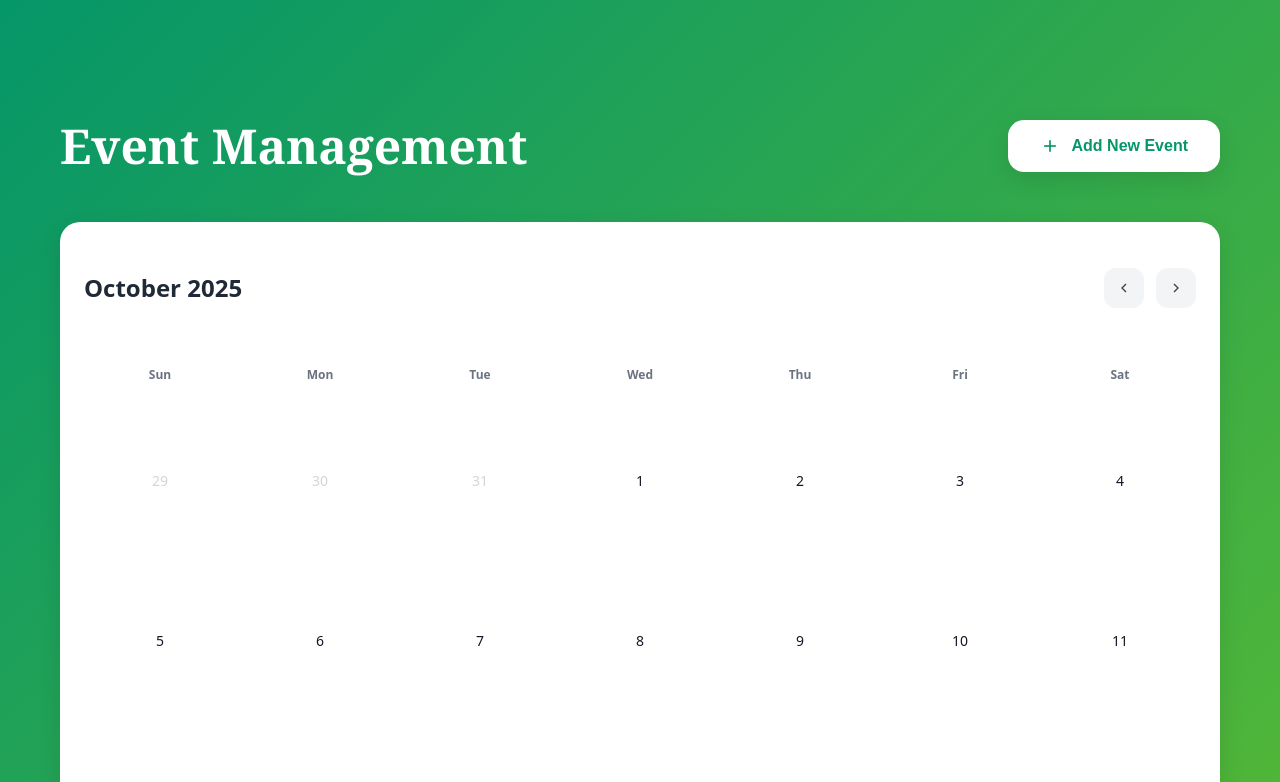
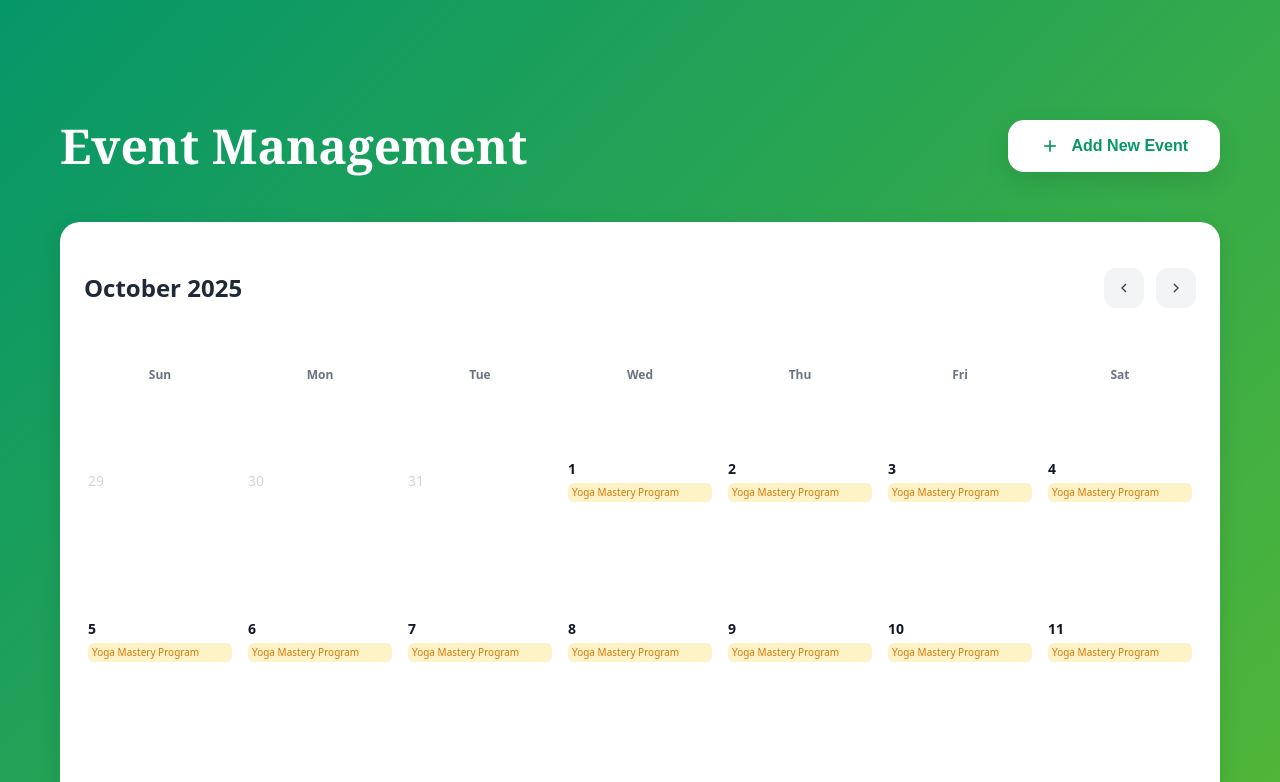
Before and after one commit to BuiMinhWin/Brightness_web_fe, a React (Vite) app: page /event-management in a window 1280 px wide. Shown: the top 782 px of the page. Built offline with nearby package versions, Linux system fonts and the light colour scheme.

Commit message:
Structure of gamification

```diff
--- a/src/components/layout/Navbar.css
+++ b/src/components/layout/Navbar.css
@@ -61,24 +61,26 @@
 .navbar-link {
   background: none;
   border: none;
-  color: white;
-  font-size: 20px;        /* chữ to hơn */
-  font-weight: 600;       /* chữ đậm hơn một chút */
+  color: black;             /* chữ đen mặc định */
+  font-size: 20px;
+  font-weight: 600;
   cursor: pointer;
-  padding: 12px 24px;     /* tăng khoảng cách để nút rộng ra */
-  border-radius: 24px;    /* bo tròn hợp với padding mới */
+  padding: 12px 24px;
+  border-radius: 24px;
   transition: all 0.3s ease;
   position: relative;
+  text-decoration: none;    /* bỏ gạch chân mặc định */
 }
 
 .navbar-link:hover {
-  background: rgba(255, 255, 255, 0.1);
+  color: #047857;           /* ví dụ: hover thành xanh đậm */
   transform: translateY(-1px);
 }
 
 .navbar-link.active {
-  background: rgba(255, 255, 255, 0.2);
-  font-weight: 600;
+  color: white;             /* chữ biến thành trắng */
+  text-decoration: underline; /* thêm gạch chân */
+  font-weight: 700;
 }
 
   /* Actions */
--- a/src/pages/EventManagementPage/EventManagementPage.css
+++ b/src/pages/EventManagementPage/EventManagementPage.css
@@ -539,6 +539,51 @@
   transform: translateY(-2px);
 }
 
+/* new */
+.calendar-day {
+  flex-direction: column;
+  align-items: flex-start;
+  padding: 4px;
+  overflow: hidden;
+}
+
+.calendar-day-number {
+  font-weight: 600;
+  margin-bottom: 4px;
+}
+
+.calendar-events {
+  display: flex;
+  flex-direction: column;
+  gap: 2px;
+  width: 100%;
+}
+
+.calendar-event {
+  font-size: 10px;
+  padding: 2px 4px;
+  border-radius: 6px;
+  white-space: nowrap;
+  overflow: hidden;
+  text-overflow: ellipsis;
+  cursor: pointer;
+}
+
+.calendar-event.status-active {
+  background: #dcfce7;
+  color: #059669;
+}
+
+.calendar-event.status-upcoming {
+  background: #fef3c7;
+  color: #d97706;
+}
+
+.calendar-event.status-completed {
+  background: #f3f4f6;
+  color: #6b7280;
+}
+
 /* Responsive Design */
 @media (max-width: 768px) {
   .event-management-content {
--- a/src/pages/EventManagementPage/EventManagementPage.tsx
+++ b/src/pages/EventManagementPage/EventManagementPage.tsx
@@ -177,6 +177,15 @@ const EventManagementPage: React.FC = () => {
     }
   };
 
+  const getEventsForDay = (day: number, month: number, year: number) => {
+  return events.filter(event => {
+    const start = new Date(event.startDate);
+    const end = new Date(event.endDate);
+    const current = new Date(year, month, day);
+    return current >= start && current <= end;
+  });
+};
+
   const handleSaveEvent = () => {
     if (eventModal.type === 'create') {
       const newEvent: Event = {
@@ -340,9 +349,22 @@ const EventManagementPage: React.FC = () => {
                  currentDate.getMonth() === today.getMonth() &&
                  day === today.getDate();
 
+  const dayEvents = getEventsForDay(day, currentDate.getMonth(), currentDate.getFullYear());
+
   days.push(
     <div key={day} className={`calendar-day ${isToday ? 'today' : ''}`}>
-          {day}
+      <div className="calendar-day-number">{day}</div>
+      <div className="calendar-events">
+        {dayEvents.map(ev => (
+          <div
+            key={ev.id}
+            className={`calendar-event ${getStatusClass(ev.status)}`}
+            title={ev.title}
+          >
+            {ev.title}
+          </div>
+        ))}
+      </div>
     </div>
   );
 }
--- a/src/pages/GamificationPage/GamificationPage.css
+++ b/src/pages/GamificationPage/GamificationPage.css
@@ -1,3 +1,5 @@
+
+
 /* Gamification Page Styles */
 .gamification-page {
   min-height: 100vh;
@@ -13,17 +15,19 @@
 
 /* Hero Section */
 .gamification-hero {
-  text-align: center;
+  text-align: left;
   margin-bottom: 60px;
 }
 
 .gamification-title {
   font-size: 48px;
   font-weight: 700;
+  font-style: italic;
   color: #047857;
   margin-bottom: 16px;
-  font-family: 'Georgia', serif;
+  font-family: 'Lobster', cursive;
   text-shadow: 2px 2px 4px rgba(0, 0, 0, 0.1);
+
 }
 
 .gamification-subtitle {
@@ -31,7 +35,8 @@
   color: #374151;
   font-weight: 400;
   max-width: 600px;
-  margin: 0 auto;
+  margin-bottom: 16px;
+  text-align: left;
 }
 
 /* Filter Section */
```
Lines whose indentation alone changed are shown as unchanged.
